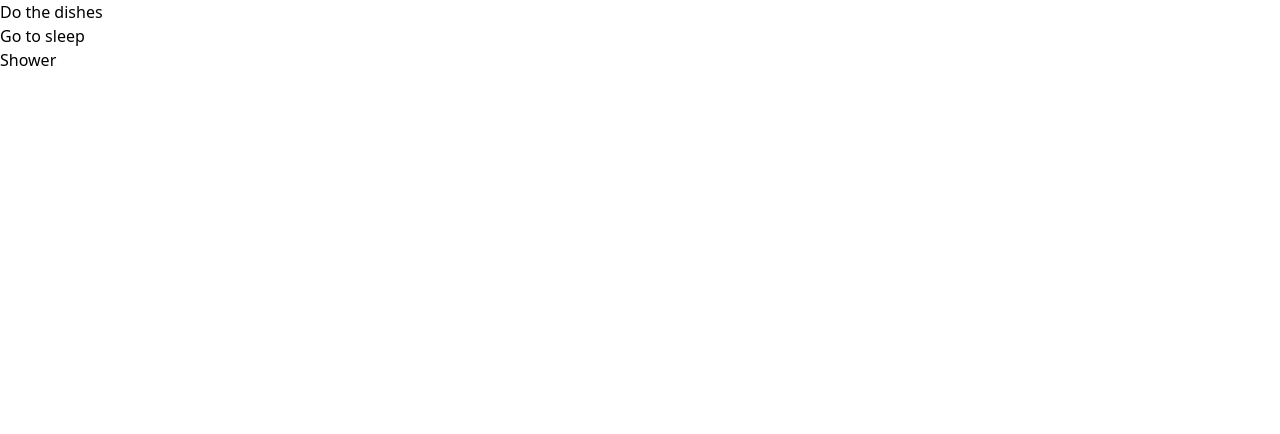
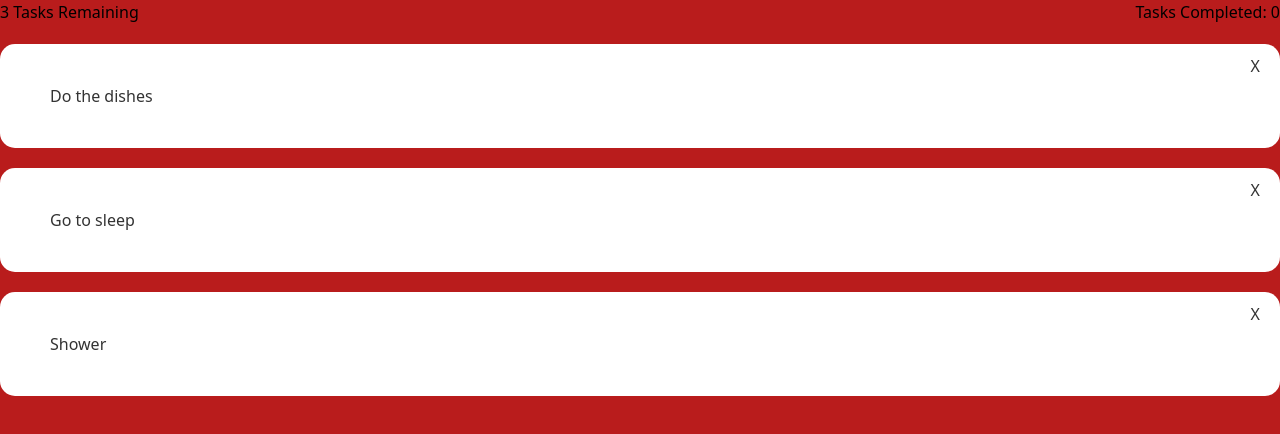
Before and after one commit to DootDoot4567/hack-demo, a SvelteKit app in the folder my-app/: page / in a window 1280 px wide. Shown: the top 434 px of the page. Built offline with nearby package versions, Linux system fonts and the light colour scheme.

Commit message:
TaskList UI 50% completed

```diff
--- a/my-app/src/Components/TaskItem.svelte
+++ b/my-app/src/Components/TaskItem.svelte
@@ -1,14 +1,29 @@
 <script>
+    import {createEventDispatcher} from 'svelte'
     import Card from './card.svelte'
     export let item
+
+    const dispatch = createEventDispatcher()
+
+    const handleDelete = (itemId) => {
+        dispatch('delete-task', itemId)
+    }
 </script>
 
 <Card>
-    <div class = "num-display">
-        {item.rating}
-    </div>
-    <div class="close">X</div>y
+    <button class="close" on:click={() =>handleDelete(item.id)}>X</button>
     <p class="text-display">
         {item.text}
     </p>
 </Card>
+
+<style>
+    .close{
+        position: absolute;
+        top: 10px;
+        right: 20px;
+        cursor: pointer;
+        background: none;
+        border: none;
+    }
+</style>
--- a/my-app/src/Components/TaskList.svelte
+++ b/my-app/src/Components/TaskList.svelte
@@ -1,9 +1,10 @@
 <script>
     export let task = []
+    import TaskItem from './TaskItem.svelte'
 
     console.log(task)
 </script>
 
 {#each task as fb (fb.id)}
-    <h3>{fb.text}</h3>
+    <TaskItem item={fb} on:delete-task />
 {/each}
--- a/my-app/src/Components/card.svelte
+++ b/my-app/src/Components/card.svelte
@@ -11,4 +11,6 @@
         margin: 20px 0;
         position: relative;
     }
+
+
 </style>
--- /dev/null
+++ b/my-app/src/Components/taskStats.svelte
@@ -0,0 +1,17 @@
+<script>
+    export let count
+    export let finished
+</script>
+
+<div class="task-stats">
+    <h4>{count} Tasks Remaining </h4>
+    <h4>Tasks Completed: {finished}</h4>
+</div>
+
+<style>
+    .task-stats {
+        display: flex;
+        justify-content: space-between;
+        align-items: center;
+    }
+</style>
--- a/my-app/src/routes/+page.svelte
+++ b/my-app/src/routes/+page.svelte
@@ -1,7 +1,6 @@
 <script>
     import TaskList from '../Components/TaskList.svelte'
-    let background = 'Blue';
-
+    import TaskStats from '../Components/TaskStats.svelte'
     let task = [
     {
         id: 1,
@@ -16,8 +15,17 @@
         text: 'Shower',
     }
 ]
+
+$: count = task.length
+$: finished = 0
+const deleteTask = (e) => {
+    const itemId = e.detail
+    task = task.filter((item => item.id != itemId))
+    finished++
+}
 </script>
 
-<main>
-    <TaskList {task} />
+<main class="min-h-screen bg-red-700">
+    <TaskStats {count} {finished}/>
+    <TaskList {task} on:delete-task={deleteTask} />
 </main>
```
